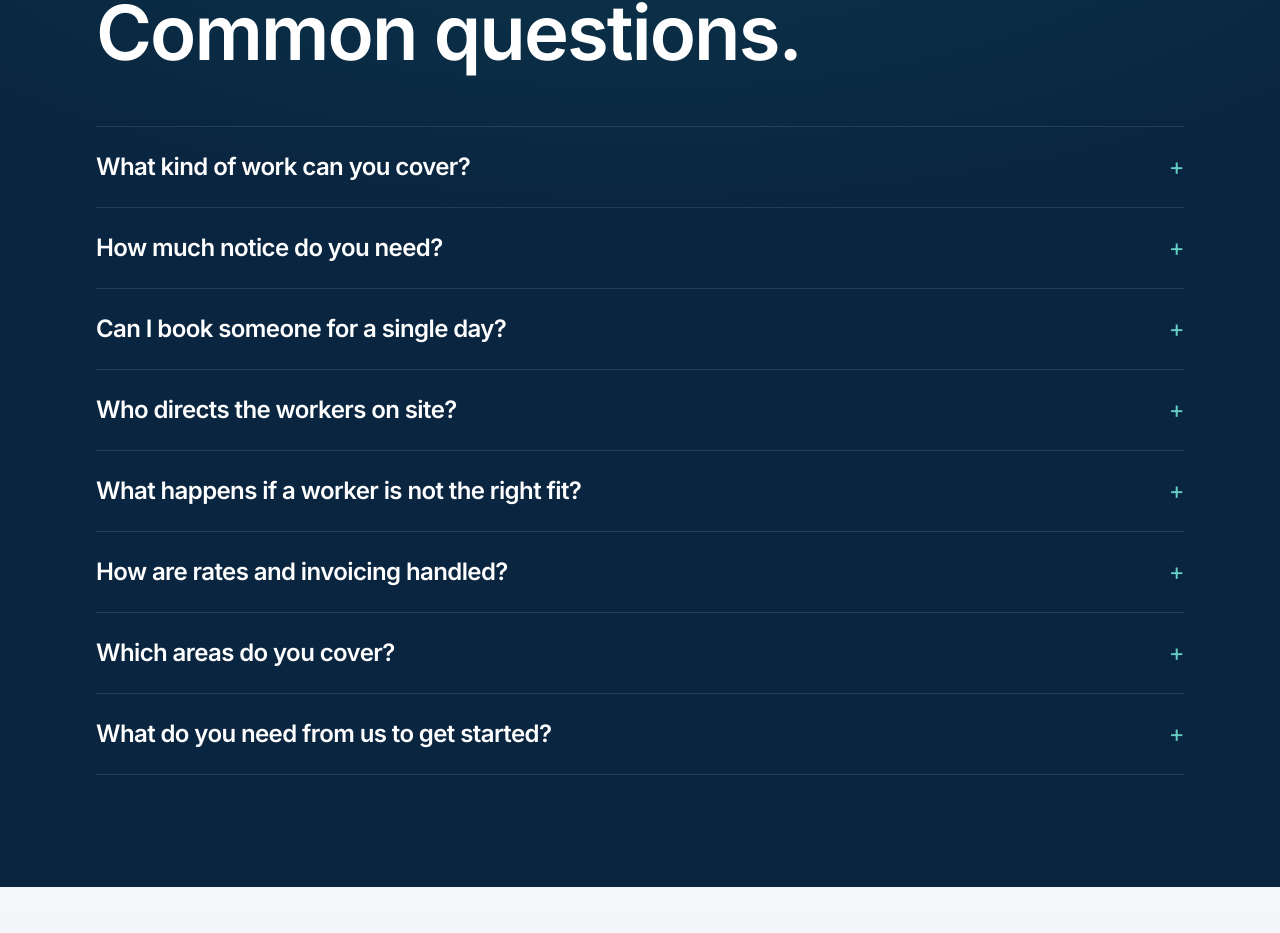
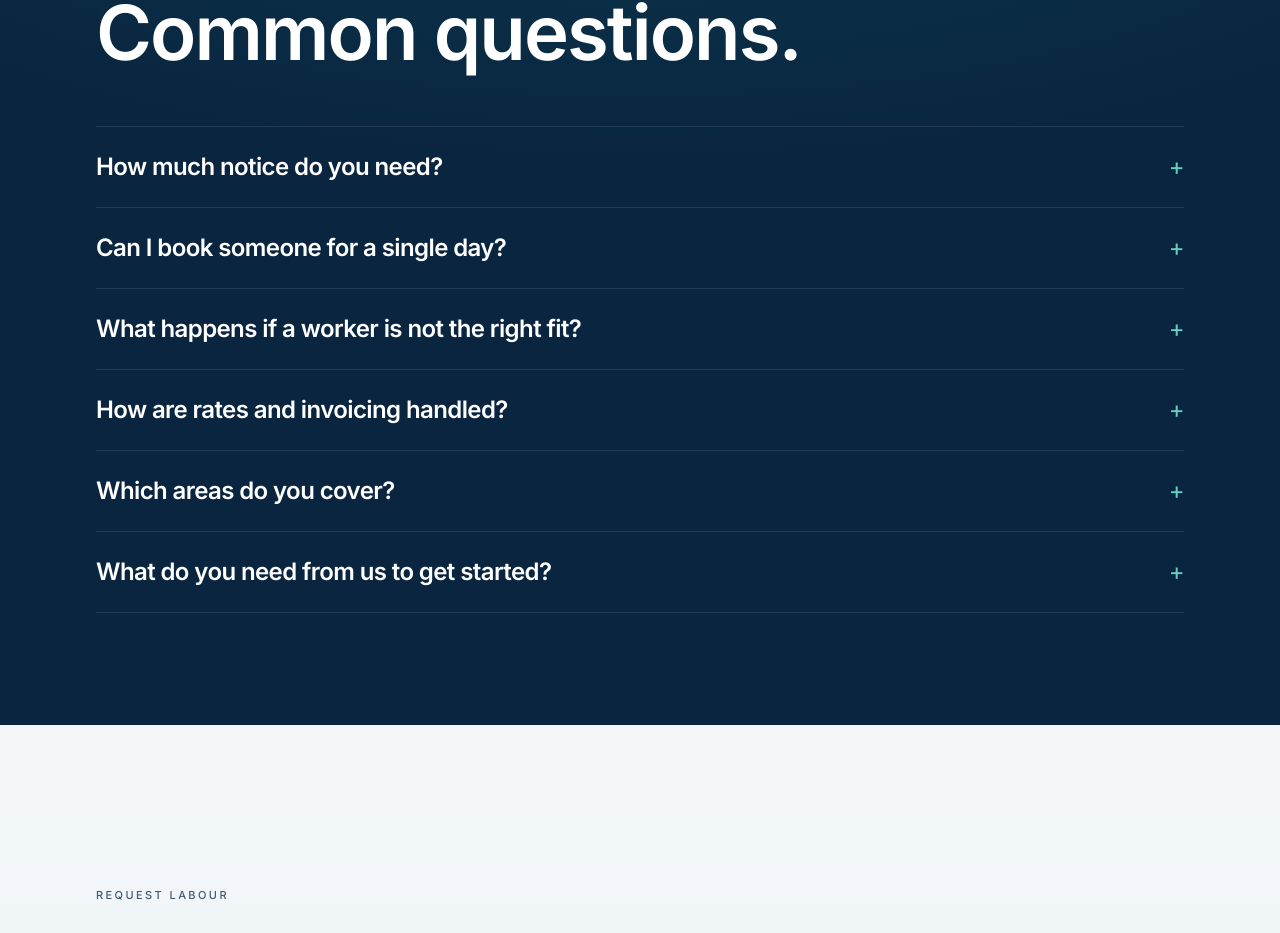
Before and after one commit to curiouscitizen11/MS-Workforce, a Next.js app: page /clients in a window 1280 px wide. Shown: the part 2112-3045 px from the top of the page. Built offline with nearby package versions, Linux system fonts and the light colour scheme.

Commit message:
Builders FAQ: remove the two Q&As Mav does not want (ticket availability, payroll and super); FAQ schema is built from the same list so it stays in sync (approved by Mav 25 Oct)

```diff
--- a/app/clients/page.tsx
+++ b/app/clients/page.tsx
@@ -33,20 +33,12 @@ const steps = [
 
 const faqs = [
   {
-    q: "What kind of work can you cover?",
-    a: "General labouring, trade assistance, site cleans, rubbish removal and materials handling on residential, renovation and commercial sites across Greater Sydney. Labourers with asbestos awareness and Class B tickets are available on request.",
-  },
-  {
     q: "How much notice do you need?",
     a: "As much as you can give, but short-notice requests are welcome. We will tell you straight away whether we can fill it. We would rather say no than send the wrong person.",
   },
   {
     q: "Can I book someone for a single day?",
     a: "Yes. We supply day labour, short-notice cover, ongoing supply and project-based crews, so you can book a single day, a few weeks or a full stage of the build.",
-  },
-  {
-    q: "Who directs the workers on site?",
-    a: "Your site team directs the work day to day. MS Workforce stays the employer: we run the payroll and super, and we stay in contact with you and the worker for the length of the booking.",
   },
   {
     q: "What happens if a worker is not the right fit?",
```
